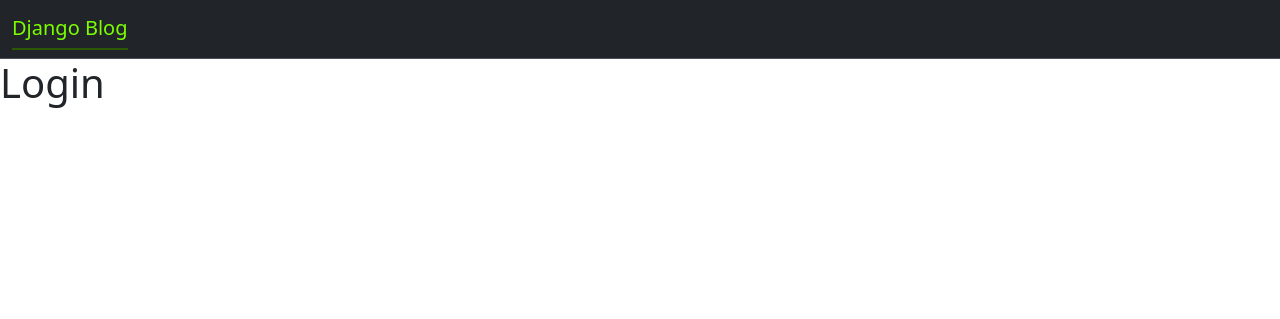
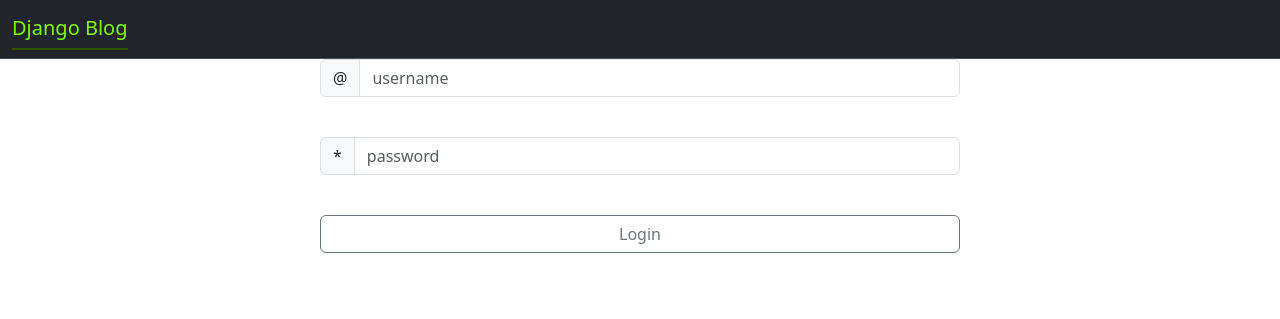
Before and after one commit to FaizRahman01/Django_Web, a Django app: page / in a window 1280 px wide. Shown: the top 319 px of the page. Run offline with Django 4.2, Linux system fonts and the light colour scheme.

Commit message:
create form for login

```diff
--- a/userapps/templates/login_user.html
+++ b/userapps/templates/login_user.html
@@ -2,6 +2,26 @@
 
 {% block title %}Login Blog{% endblock title %}
 
+{% block navbar %}test
+<p>test</p>
+{% endblock navbar %}
+
 {% block content %}
-<h1>Login</h1>
+<form action="" method="post" class="d-flex justify-content-center">
+    {% csrf_token %}
+    <div class="w-50">
+        <div class="input-group mb-3">
+            <span class="input-group-text">@</span>
+            <input type="text" name="username" class="form-control" placeholder="username">
+        </div>
+        <br />
+        <div class="input-group mb-3">
+            <span class="input-group-text">*</span>
+            <input type="password" name="password" class="form-control" placeholder="password">
+        </div>
+        <br />
+        <input type="submit" value="Login" class="btn btn-outline-secondary w-100">
+    </div>
+
+</form>
 {% endblock content %}
```
